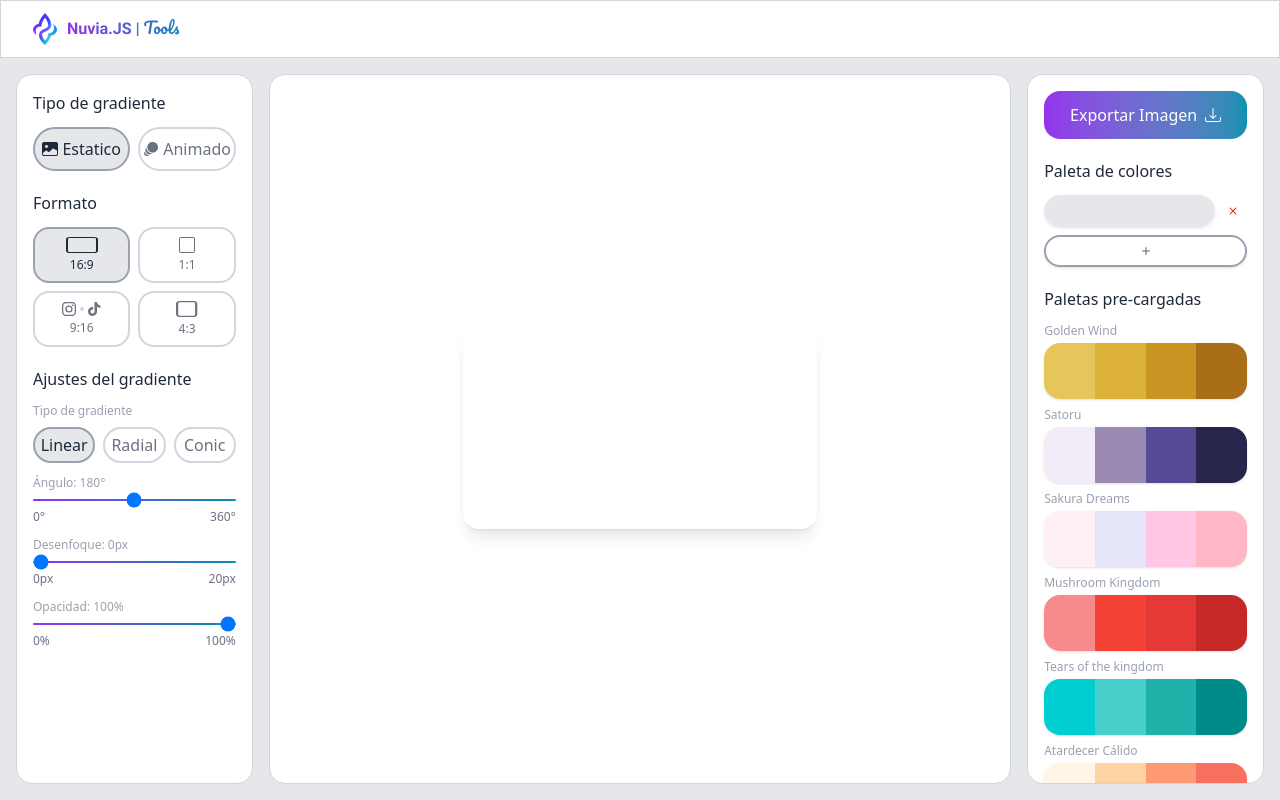
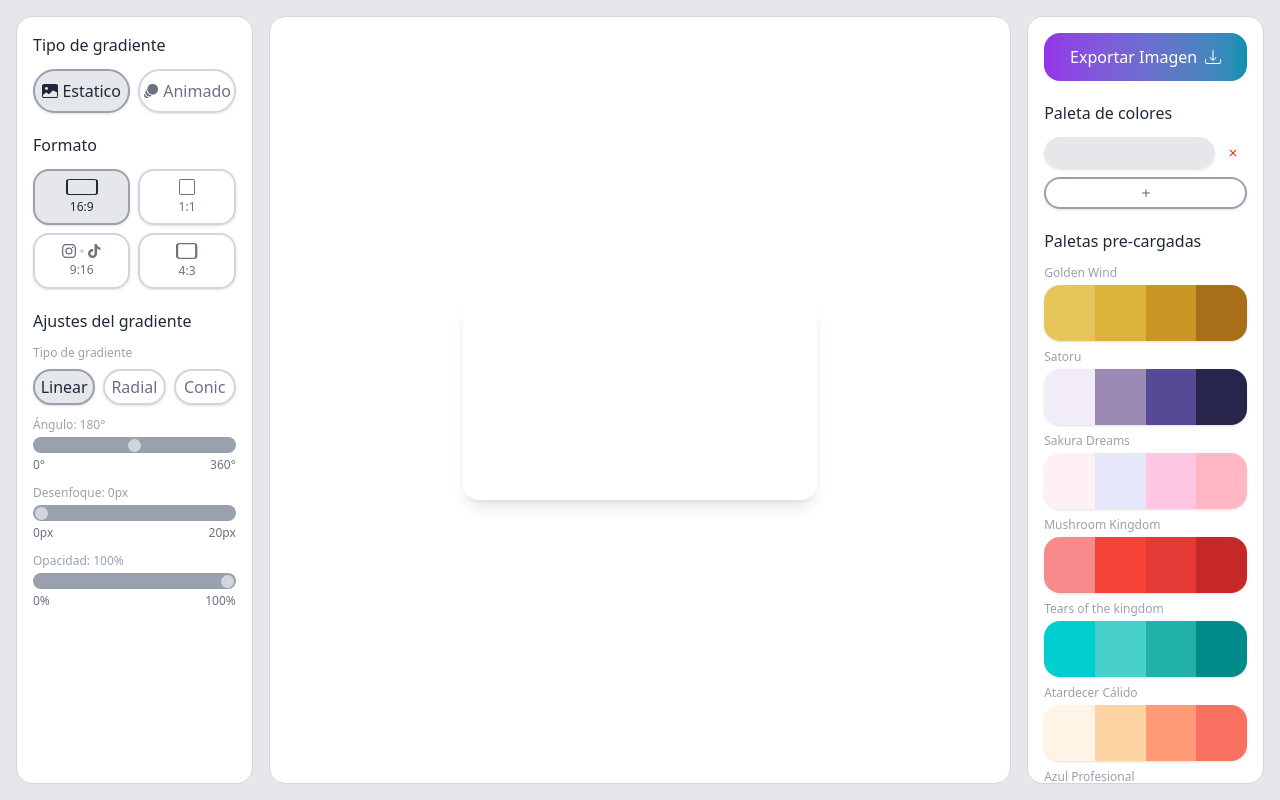
Before and after one commit to Brian07052024/nuvia-tools, a React (Vite) app: page / in a window 1280 px wide. Built offline with nearby package versions, Linux system fonts and the light colour scheme; what tailwindcss-animated would draw is missing.

Commit message:
feat: update AsideLeft and App components; comment out Header and enhance button styles

```diff
--- a/src/App.jsx
+++ b/src/App.jsx
@@ -10,7 +10,7 @@ function App() {
   return (
     <ColorProvider>
       <div className="h-lvh w-full bg-gray-200 flex flex-col overflow-hidden">
-        <Header />
+        {/* <Header /> */}
         <div className="grid grid-cols-10 gap-4 flex-1 w-full p-4 overflow-hidden">
           <AsideLeft />
           <Center />
--- a/src/components/sections/AsideLeft.jsx
+++ b/src/components/sections/AsideLeft.jsx
@@ -60,8 +60,9 @@ function AsideLeft() {
                 <div className="flex gap-2">
                     <button
                         onClick={() => handleMode("static")}
-                        className={`w-full flex items-center justify-center gap-1 rounded-full border-2 py-2 cursor-pointer ${mode === "static" ? "text-gray-800 border-gray-400 bg-gray-200" : "text-gray-500 border-gray-300 hover:bg-gray-100"}`}
+                        className={`shadow transition-colors w-full flex items-center justify-center gap-1 rounded-full border-2 py-2 cursor-pointer ${mode === "static" ? "text-gray-800 border-gray-400 bg-gray-200" : "text-gray-500 border-gray-300 hover:bg-gray-100"}`}
                     >
+
                         <svg width="16" height="16" viewBox="0 0 16 16" fill={mode === "static" ? "#1f2937" : "#6b7280"} xmlns="http://www.w3.org/2000/svg">
                             <g clipPath="url(#clip0_176_7)">
                                 <path d="M0.00195312 3C0.00195312 2.46957 0.212667 1.96086 0.58774 1.58579C0.962812 1.21071 1.47152 1 2.00195 1H14.002C14.5324 1 15.0411 1.21071 15.4162 1.58579C15.7912 1.96086 16.002 2.46957 16.002 3V13C16.002 13.5304 15.7912 14.0391 15.4162 14.4142C15.0411 14.7893 14.5324 15 14.002 15H2.00195C1.47152 15 0.962812 14.7893 0.58774 14.4142C0.212667 14.0391 0.00195313 13.5304 0.00195312 13V3ZM1.00195 12V13C1.00195 13.2652 1.10731 13.5196 1.29485 13.7071C1.48238 13.8946 1.73674 14 2.00195 14H14.002C14.2672 14 14.5215 13.8946 14.7091 13.7071C14.8966 13.5196 15.002 13.2652 15.002 13V9.5L11.225 7.553C11.1312 7.50602 11.025 7.48973 10.9215 7.50642C10.8179 7.52311 10.7222 7.57194 10.648 7.646L6.93795 11.356L4.27795 9.584C4.18191 9.52006 4.06672 9.4913 3.95189 9.5026C3.83707 9.5139 3.72969 9.56456 3.64795 9.646L1.00195 12ZM6.00195 5.5C6.00195 5.10218 5.84392 4.72064 5.56261 4.43934C5.28131 4.15804 4.89978 4 4.50195 4C4.10413 4 3.7226 4.15804 3.44129 4.43934C3.15999 4.72064 3.00195 5.10218 3.00195 5.5C3.00195 5.89782 3.15999 6.27936 3.44129 6.56066C3.7226 6.84196 4.10413 7 4.50195 7C4.89978 7 5.28131 6.84196 5.56261 6.56066C5.84392 6.27936 6.00195 5.89782 6.00195 5.5Z" />
@@ -72,12 +73,13 @@ function AsideLeft() {
                                 </clipPath>
                             </defs>
                         </svg>
+
                         Estatico
                     </button>
 
                     <button
                         onClick={() => handleMode("animated")}
-                        className={`w-full flex items-center justify-center gap-1 rounded-full border-2 py-2 cursor-pointer ${mode === "animated" ? "text-gray-800 border-gray-400 bg-gray-200" : "text-gray-500 border-gray-300 hover:bg-gray-100"}`}
+                        className={`shadow transition-colors w-full flex items-center justify-center gap-1 rounded-full border-2 py-2 cursor-pointer ${mode === "animated" ? "text-gray-800 border-gray-400 bg-gray-200" : "text-gray-500 border-gray-300 hover:bg-gray-100"}`}
                     >
                         <svg width="16" height="16" viewBox="0 0 16 16" fill={mode === "animated" ? "#1f2937" : "#6b7280"} xmlns="http://www.w3.org/2000/svg">
                             <path d="M1.55553 10.5645C1.14095 11.1277 0.948021 11.8237 1.01349 12.52C1.07897 13.2163 1.39826 13.8641 1.91057 14.3402C2.42287 14.8163 3.09239 15.0873 3.7916 15.1016C4.4908 15.1159 5.17084 14.8725 5.70219 14.4178C4.71158 14.2473 3.792 13.7922 3.05566 13.1079C2.31933 12.4237 1.79808 11.5399 1.55553 10.5645Z" />
@@ -102,7 +104,7 @@ function AsideLeft() {
                             <div
                                 key={idx}
                                 onClick={() => handleClick(formato.aspect)}
-                                className={`cursor-pointer transition-all w-full h-auto p-2 rounded-2xl border-2 text-center flex flex-col gap-1 items-center justify-center hover:bg-gray-100 ${isSelected ? "text-gray-800 border-gray-400 bg-gray-200" : "text-gray-500 border-gray-300"}`}
+                                className={`shadow cursor-pointer transition-all w-full h-auto p-2 rounded-2xl border-2 text-center flex flex-col gap-1 items-center justify-center hover:bg-gray-100 ${isSelected ? "text-gray-800 border-gray-400 bg-gray-200" : "text-gray-500 border-gray-300"}`}
                             >
                                 {formato.aspect === "16/9" && (
 
@@ -155,7 +157,7 @@ function AsideLeft() {
                         <div className="grid grid-cols-3 gap-2">
                             <button
                                 onClick={() => handleGradientTypeChange("linear")}
-                                className={`py-1 cursor-pointer rounded-full w-full border-2 transition-all ${gradientType === "linear"
+                                className={`shadow py-1 cursor-pointer rounded-full w-full border-2 transition-all ${gradientType === "linear"
                                     ? "text-gray-800 border-gray-400 bg-gray-200"
                                     : "text-gray-500 border-gray-300 hover:bg-gray-100"
                                     }`}
@@ -164,7 +166,7 @@ function AsideLeft() {
                             </button>
                             <button
                                 onClick={() => handleGradientTypeChange("radial")}
-                                className={`py-1 cursor-pointer rounded-full w-full border-2 transition-all ${gradientType === "radial"
+                                className={`shadow py-1 cursor-pointer rounded-full w-full border-2 transition-all ${gradientType === "radial"
                                     ? "text-gray-800 border-gray-400 bg-gray-200"
                                     : "text-gray-500 border-gray-300 hover:bg-gray-100"
                                     }`}
@@ -173,7 +175,7 @@ function AsideLeft() {
                             </button>
                             <button
                                 onClick={() => handleGradientTypeChange("conic")}
-                                className={`py-1 cursor-pointer rounded-full w-full border-2 transition-all ${gradientType === "conic"
+                                className={`shadow py-1 cursor-pointer rounded-full w-full border-2 transition-all ${gradientType === "conic"
                                     ? "text-gray-800 border-gray-400 bg-gray-200"
                                     : "text-gray-500 border-gray-300 hover:bg-gray-100"
                                     }`}
--- a/src/index.css
+++ b/src/index.css
@@ -2,7 +2,7 @@
 @import "tailwindcss-animated";
 
 
-@theme{
+@theme {
   --color-nuviaFrom: #9333EA;
   --color-nuviaTo: #0891B2;
 }
@@ -25,12 +25,79 @@ input[type="color"]::-webkit-color-swatch {
   border-radius: 9999px;
 }
 
+/* Range gradient */
+/*********** Baseline, reset styles ***********/
+input[type="range"] {
+  -webkit-appearance: none;
+  appearance: none;
+  background: transparent;
+  cursor: pointer;
+  width: 100%;
+}
+
+/* Removes default focus */
+input[type="range"]:focus {
+  outline: none;
+}
+
+/******** Chrome, Safari, Opera and Edge Chromium styles ********/
+/* slider track */
+input[type="range"]::-webkit-slider-runnable-track {
+  background-color: #99a1af;
+  border-radius: 100px;
+  height: 16px;
+  padding: 0px 2px;
+}
+
+/* slider thumb */
+input[type="range"]::-webkit-slider-thumb {
+  -webkit-appearance: none;
+  /* Override default look */
+  appearance: none;
+  margin-top: 2px;
+  /* Centers thumb on the track */
+  background-color: #d1d5dc;
+  border-radius: 0.5rem;
+  height: 0.8rem;
+  width: 0.8rem;
+}
+
+input[type="range"]:focus::-webkit-slider-thumb {
+  outline: 3px solid #d1d5dc;
+  outline-offset: 0.125rem;
+}
+
+/*********** Firefox styles ***********/
+/* slider track */
+input[type="range"]::-moz-range-track {
+  background-color: #99a1af;
+  border-radius: 100px;
+  height: 24px;
+  padding: 0px 4px;
+}
+
+/* slider thumb */
+input[type="range"]::-moz-range-thumb {
+  background-color: #d1d5dc;
+  border: none;
+  /*Removes extra border that FF applies*/
+  border-radius: 0.5rem;
+  height: 1rem;
+  width: 1rem;
+}
+
+input[type="range"]:focus::-moz-range-thumb {
+  outline: 3px solid #d1d5dc;
+  outline-offset: 0.125rem;
+}
+
 @keyframes slideIn {
   from {
     opacity: 0;
     transform: translateY(-10px);
     max-height: 0;
   }
+
   to {
     opacity: 1;
     transform: translateY(0);
@@ -38,57 +105,98 @@ input[type="color"]::-webkit-color-swatch {
   }
 }
 
+/* Scrollbar personalizado */
+::-webkit-scrollbar {
+  width: 12px;
+}
+
+::-webkit-scrollbar-track {
+  background: transparent;
+  margin: 8px 0;
+}
+
+::-webkit-scrollbar-thumb {
+  background: #99a1af;
+  border-radius: 9999px;
+  border: 3px solid white;
+  background-clip: padding-box;
+}
+
+::-webkit-scrollbar-thumb:hover {
+  background: #d1d5dc;
+  border: 3px solid white;
+  background-clip: padding-box;
+}
+
 /* animaciones del gradiente ----> */
 
 @keyframes float1 {
-  0%, 100% {
+
+  0%,
+  100% {
     transform: translate(0%, 0%) scale(1);
   }
+
   50% {
     transform: translate(30%, -50%) scale(1.2);
   }
 }
 
 @keyframes float2 {
-  0%, 100% {
+
+  0%,
+  100% {
     transform: translate(0%, 0%) scale(1);
   }
+
   50% {
     transform: translate(-40%, 45%) scale(1.3);
   }
 }
 
 @keyframes float3 {
-  0%, 100% {
+
+  0%,
+  100% {
     transform: translate(0%, 0%) scale(1);
   }
+
   50% {
     transform: translate(50%, 35%) scale(0.9);
   }
 }
 
 @keyframes float4 {
-  0%, 100% {
+
+  0%,
+  100% {
     transform: translate(0%, 0%) scale(1);
   }
+
   50% {
     transform: translate(-55%, -35%) scale(1.15);
   }
 }
 
 @keyframes float5 {
-  0%, 100% {
+
+  0%,
+  100% {
     transform: translate(0%, 0%) scale(1);
   }
+
   50% {
     transform: translate(25%, 50%) scale(1.1);
   }
 }
 
 @keyframes float6 {
-  0%, 100% {
+
+  0%,
+  100% {
     transform: translate(0%, 0%) scale(1);
   }
+
   50% {
     transform: translate(-30%, -45%) scale(0.85);
   }
@@ -165,32 +273,3 @@ input[type="color"]::-webkit-color-swatch {
   background-size: 200% 200% !important;
   animation: gradient-animation 5s ease infinite;
 }
-
-/* Range gradient */
-input[type="range"].gradient-range {
-  background: linear-gradient(to right, #9333EA, #0891B2);
-  height: 2px;
-}
-
-/* Scrollbar personalizado */
-::-webkit-scrollbar {
-  width: 12px;
-}
-
-::-webkit-scrollbar-track {
-  background: transparent;
-  margin: 8px 0;
-}
-
-::-webkit-scrollbar-thumb {
-  background: #d1d5db;
-  border-radius: 9999px;
-  border: 3px solid white;
-  background-clip: padding-box;
-}
-
-::-webkit-scrollbar-thumb:hover {
-  background: #9ca3af;
-  border: 3px solid white;
-  background-clip: padding-box;
-}
```
